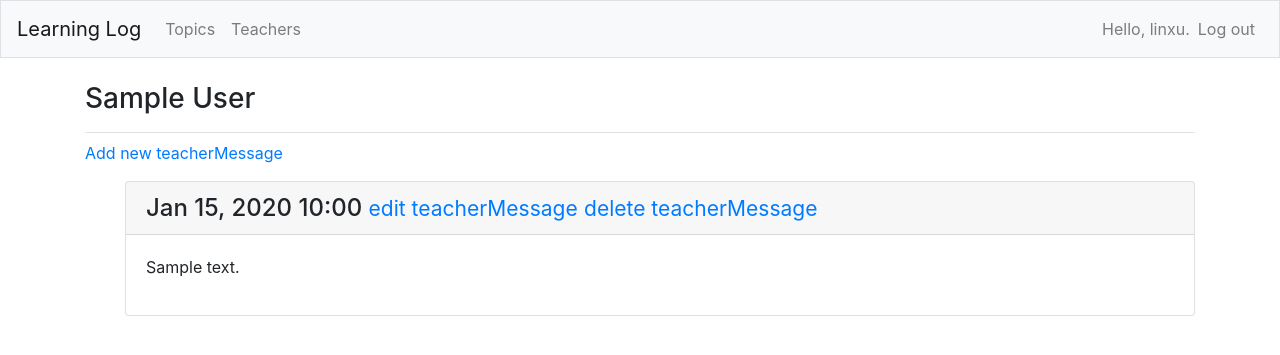
After one commit to sunhaveadream/CoursePractices, a Django app: page /teachers/1/ in a window 1280 px wide. The commit adds this page. Shown: the top 355 px of the page. Run offline with Django 4.2, Linux system fonts and the light colour scheme; a user stored in the database is signed in; data comes from the database, SQL or seed files in the repository; tables that the repository leaves empty hold one stand-in row (values such as "Sample post"); some libraries are stand-ins or nearby versions.

Commit message:
20230902django+mysql,教师信息增删改查

```diff
--- a/learning_log/learning_logs/admin.py
+++ b/learning_log/learning_logs/admin.py
@@ -1,10 +1,10 @@
 from django.contrib import admin
 
-from .models import Topic,Entry
+from .models import Topic,Entry,Teacher,TeacherMessage
 
 # Register your models here.
 
-from .models import Topic
-
 admin.site.register(Topic)
 admin.site.register(Entry)
+admin.site.register(Teacher)
+admin.site.register(TeacherMessage)
--- a/learning_log/learning_logs/models.py
+++ b/learning_log/learning_logs/models.py
@@ -24,3 +24,27 @@ class Entry(models.Model):
             return f"{self.text[:50]}..."
         else:
             return self.text
+
+
+class Teacher(models.Model):
+    name = models.CharField(max_length=200)
+    date_added = models.DateTimeField(auto_now_add=True)
+    owner = models.ForeignKey(User, on_delete=models.CASCADE)
+
+    def __str__(self):
+        return self.name
+
+
+class TeacherMessage(models.Model):
+    teacher = models.ForeignKey(Teacher, on_delete=models.CASCADE)
+    text = models.TextField()
+    date_added = models.DateTimeField(auto_now_add=True)
+
+    class Meta:
+        verbose_name_plural = 'teacherMessages'
+
+    def __str__(self):
+        if len(self.text) > 50:
+            return f"{self.text[:50]}..."
+        else:
+            return self.text
--- a/learning_log/learning_logs/templates/learning_logs/base.html
+++ b/learning_log/learning_logs/templates/learning_logs/base.html
@@ -28,11 +28,14 @@
         <li class="nav-item">
           <a class="nav-link" href="{% url 'learning_logs:topics'%}">
               Topics</a></li>
+         <li class="nav-item">
+          <a class="nav-link" href="{% url 'learning_logs:teachers'%}">
+              Teachers</a></li>
       </ul>
       <ul class="navbar-nav ml-auto">
         {% if user.is_authenticated %}
           <li class="nav-item">
-            <span class="navbar-text"}">Hello, {{ user.username }}.</span>
+            <span class="navbar-text">Hello, {{ user.username }}.</span>
           </li>
           <li class="nav-item">
             <a class="nav-link" href="{% url 'users:logout' %}">Log out</a>
--- /dev/null
+++ b/learning_log/learning_logs/templates/learning_logs/teacher.html
@@ -0,0 +1,32 @@
+{% extends 'learning_logs/base.html' %}
+
+{% block page_header %}
+  <h3>{{ teacher }}</h3>
+{% endblock page_header %}
+
+{% block content %}
+  <p>
+    <a href="{% url 'learning_logs:new_teacherMessage' teacher.id %}">Add new teacherMessage</a>
+  </p>
+
+  <ul>
+  {% for teacherMessage in teacherMessages %}
+    <div class="card mb-3">
+      <h4 class="card-header">
+        {{ teacherMessage.date_added|date:'M d, Y H:i' }}
+        <small><a href="{% url 'learning_logs:edit_teacherMessage' teacherMessage.id %}">
+            edit teacherMessage</a></small>
+        <small><a href="{% url 'learning_logs:delete_teacherMessage' teacherMessage.id %}">
+            delete teacherMessage</a></small>
+      </h4>
+      <div class="card-body">
+        {{ teacherMessage.text|linebreaks }}
+      </div>
+    </div>
+  {% empty %}
+	<div class="alert alert-success" role="alert">
+		There are no teacherMessage for this teacher yet!
+	</div>
+  {% endfor %}
+
+{% endblock content %}
--- a/learning_log/learning_logs/urls.py
+++ b/learning_log/learning_logs/urls.py
@@ -17,5 +17,17 @@ urlpatterns = [
     # 用于添加新条目的页面
     path('new_entry/<int:topic_id>/', views.new_entry, name='new_entry'),
     # 用于编辑条目的页面
-    path('edit_entry/<int:entry_id>/', views.edit_entry, name='edit_entry')
+    path('edit_entry/<int:entry_id>/', views.edit_entry, name='edit_entry'),
+    # 显示所有教师
+    path('teachers/', views.teachers, name='teachers'),
+    # 特定教师的详细页面
+    path('teachers/<int:teacher_id>/', views.teacher, name='teacher'),
+    # 用于添加新教师的页面
+    path('new_teacher/', views.new_teacher, name='new_teacher'),
+    # 用于添加新教师详情的页面
+    path('new_teacherMessage/<int:teacher_id>/', views.new_teacherMessage, name='new_teacherMessage'),
+    # 用于编辑教师详情的页面
+    path('edit_teacherMessage/<int:teacherMessage_id>/', views.edit_teacherMessage, name='edit_teacherMessage'),
+    # 用于删除教师详情的页面
+    path('delete_teacherMessage/<int:teacherMessage_id>/', views.delete_teacherMessage, name='delete_teacherMessage'),
 ]
--- a/learning_log/learning_logs/views.py
+++ b/learning_log/learning_logs/views.py
@@ -2,8 +2,8 @@ from django.shortcuts import render, redirect
 from django.contrib.auth.decorators import login_required
 from django.http import Http404
 
-from .models import Topic, Entry
-from .forms import TopicForm, EntryForm
+from .models import Topic, Entry,Teacher,TeacherMessage
+from .forms import TopicForm, EntryForm,TeacherForm,TeacherMessageForm
 
 def index(request):
     """The home page for Learning Log."""
@@ -88,3 +88,104 @@ def edit_entry(request, entry_id):
 
     context = {'entry': entry, 'topic': topic, 'form': form}
     return render(request, 'learning_logs/edit_entry.html', context)
+
+
+@login_required
+def teachers(request):
+    """Show all teachers."""
+    teachers = Teacher.objects.filter(owner=request.user).order_by('date_added')
+    context = {'teachers': teachers}
+    return render(request, 'learning_logs/teachers.html', context)
+
+
+@login_required
+def teacher(request, teacher_id):
+    """Show a single teacher and all its teacherMessages."""
+    teacher = Teacher.objects.get(id=teacher_id)
+    # Make sure the teacher belongs to the current user.
+    if teacher.owner != request.user:
+        raise Http404
+
+    teacherMessages = teacher.teachermessage_set.order_by('-date_added')
+    context = {'teacher': teacher, 'teacherMessages': teacherMessages}
+    return render(request, 'learning_logs/teacher.html', context)
+
+
+@login_required
+def new_teacher(request):
+    """Add a new teacher."""
+    if request.method != 'POST':
+        # No data submitted; create a blank form.
+        form = TeacherForm()
+    else:
+        # POST data submitted; process data.
+        form = TeacherForm(data=request.POST)
+        if form.is_valid():
+            new_teacher = form.save(commit=False)
+            new_teacher.owner = request.user
+            new_teacher.save()
+            return redirect('learning_logs:teachers')
+
+    # Display a blank or invalid form.
+    context = {'form': form}
+    return render(request, 'learning_logs/new_teacher.html', context)
+
+
+@login_required
+def new_teacherMessage(request, teacher_id):
+    """Add a new teacherMessage for a particular teacher."""
+    teacher = Teacher.objects.get(id=teacher_id)
+
+    if request.method != 'POST':
+        # No data submitted; create a blank form.
+        form = TeacherMessageForm()
+    else:
+        # POST data submitted; process data.
+        form = TeacherMessageForm(data=request.POST)
+        if form.is_valid():
+            new_teacherMessage = form.save(commit=False)
+            new_teacherMessage.teacher = teacher
+            new_teacherMessage.save()
+            return redirect('learning_logs:teacher', teacher_id=teacher_id)
+
+    # Display a blank or invalid form.
+    context = {'teacher': teacher, 'form': form}
+    return render(request, 'learning_logs/new_teacherMessage.html', context)
+
+
+@login_required
+def edit_teacherMessage(request, teacherMessage_id):
+    """Edit an existing teacherMessage."""
+    teacherMessage = TeacherMessage.objects.get(id=teacherMessage_id)
+    teacher = teacherMessage.teacher
+    if teacher.owner != request.user:
+        raise Http404
+
+    if request.method != 'POST':
+        # Initial request; pre-fill form with the current teacherMessage.
+        form = TeacherMessageForm(instance=teacherMessage)
+    else:
+        # POST data submitted; process data.
+        form = TeacherMessageForm(instance=teacherMessage, data=request.POST)
+        if form.is_valid():
+            form.save()
+            return redirect('learning_logs:teacher', teacher_id=teacher.id)
+    context = {'teacherMessage': teacherMessage, 'teacher': teacher, 'form': form}
+    return render(request, 'learning_logs/edit_teacherMessage.html', context)
+
+
+@login_required
+def delete_teacherMessage(request, teacherMessage_id):
+    """Delete an existing teacherMessage."""
+    teacherMessage = TeacherMessage.objects.get(id=teacherMessage_id)
+    teacher = teacherMessage.teacher
+    if teacher.owner != request.user:
+        raise Http404
+
+    if request.method == 'POST':
+        # POST data submitted; delete the teacherMessage.
+        teacherMessage.delete()
+        return redirect('learning_logs:teacher', teacher_id=teacher.id)
+
+    context = {'teacherMessage': teacherMessage, 'teacher': teacher}
+    return render(request, 'learning_logs/delete_teacherMessage.html', context)
```
Also changed, not shown: learning_log/learning_logs/forms.py (+16 -1 lines), learning_log/learning_logs/templates/learning_logs/delete_teacherMessage.html (added, +18 -0 lines), learning_log/learning_logs/templates/learning_logs/edit_teacherMessage.html (added, +18 -0 lines), learning_log/learning_logs/templates/learning_logs/new_teacher.html (added, +19 -0 lines), learning_log/learning_logs/templates/learning_logs/new_teacherMessage.html (added, +18 -0 lines), learning_log/learning_logs/templates/learning_logs/teachers.html (added, +29 -0 lines), learning_log/learning_logs/migrations/0001_initial.py, learning_log/learning_logs/migrations/0002_entry.py (deleted), learning_log/learning_logs/migrations/0003_topic_owner.py (deleted).
